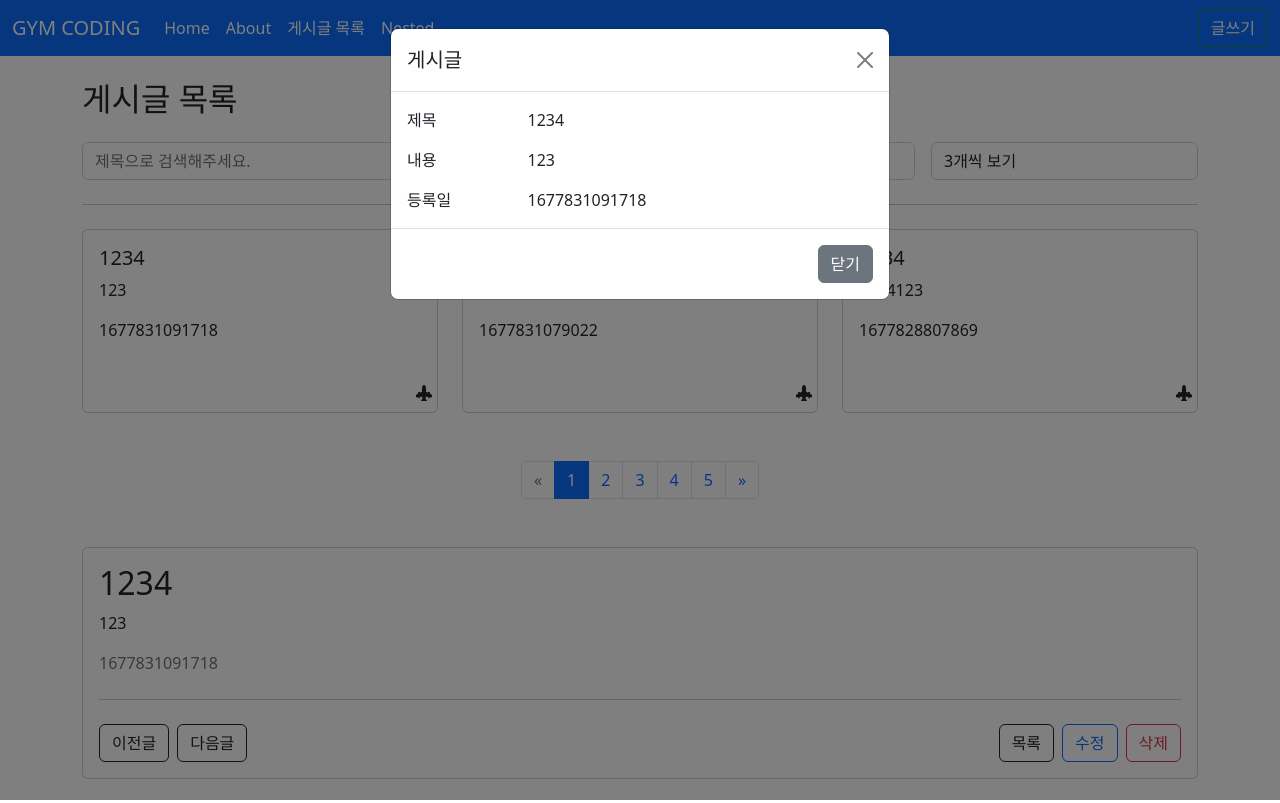
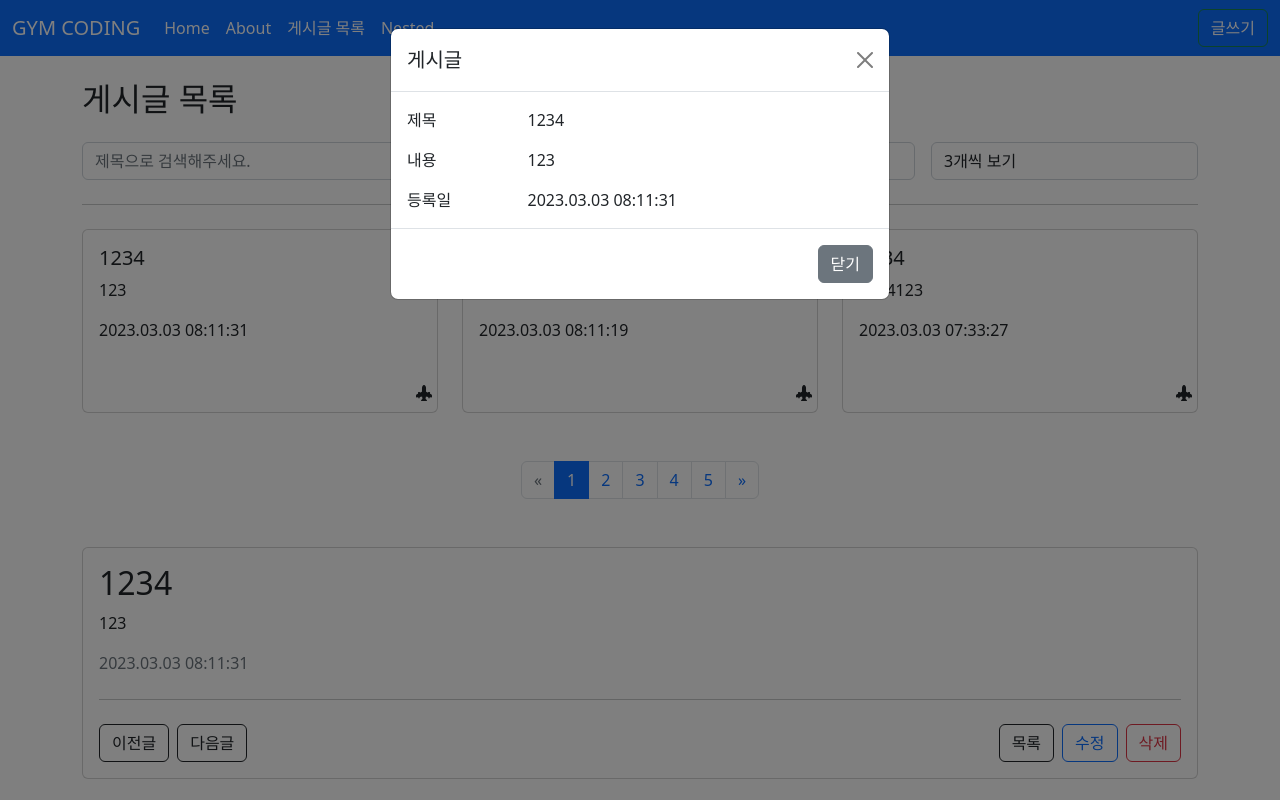
Before and after one commit to DSeung001/learn-vue, a Vue app in the folder vue3-posts/: page /posts in a window 1280 px wide. Both pictures are taken after a click on the button 424 px from the left and 393 px from the top of the page. Built offline with nearby package versions, Linux system fonts and the light colour scheme; data requests are answered from the project's data file.

Commit message:
dayks 플러그인 등록

```diff
--- a/vue3-posts/package.json
+++ b/vue3-posts/package.json
@@ -15,6 +15,7 @@
     "axios": "^1.3.4",
     "bootstrap": "^5.2.3",
     "bootstrap-icons": "^1.10.3",
+    "dayjs": "^1.11.7",
     "vue": "^3.2.47",
     "vue-router": "^4.1.6"
   },
--- a/vue3-posts/src/components/posts/PostItem.vue
+++ b/vue3-posts/src/components/posts/PostItem.vue
@@ -5,7 +5,7 @@
       {{ content }}
     </p>
     <p class="test-muted">
-      {{ createdAt }}
+      {{ createdDate }}
     </p>
     <template #footer>
       <div class="d-flex flex-row-reverse">
@@ -18,7 +18,9 @@
 </template>
 
 <script setup>
-defineProps({
+import { computed, inject } from 'vue';
+
+const props = defineProps({
   title: {
     type: String,
     required: true,
@@ -32,6 +34,10 @@ defineProps({
 });
 
 defineEmits(['modal']);
+const dayjs = inject('dayjs');
+const createdDate = computed(() =>
+  dayjs(props.createdAt).format('YYYY.MM.DD HH:mm:ss'),
+);
 </script>
 
 <style scoped></style>
--- a/vue3-posts/src/components/posts/PostModal.vue
+++ b/vue3-posts/src/components/posts/PostModal.vue
@@ -7,7 +7,9 @@
         <div class="col-3">내용</div>
         <div class="col-9">{{ content }}</div>
         <div class="col-3">등록일</div>
-        <div class="col-9">{{ createdAt }}</div>
+        <div class="col-9">
+          {{ $dayjs(createdAt).format('YYYY.MM.DD HH:mm:ss') }}
+        </div>
       </div>
     </template>
 
--- a/vue3-posts/src/main.js
+++ b/vue3-posts/src/main.js
@@ -9,6 +9,7 @@ import globalComponents from '@/plugins/global-components';
 import 'bootstrap/dist/js/bootstrap.js';
 import person from '@/plugins/person';
 import globalDirectives from '@/plugins/global-directives';
+import dayjs from '@/plugins/dayjs';
 // import focus from '@/directives/focus';
 
 const app = createApp(App);
@@ -20,6 +21,7 @@ app.use(person, { name: '홍길동' });
 app.use(globalComponents);
 app.use(globalDirectives);
 // app.directive('focus', focus);
+app.use(dayjs);
 app.mount('#app');
 
 /*
--- /dev/null
+++ b/vue3-posts/src/plugins/dayjs.js
@@ -0,0 +1,8 @@
+import dayjs from 'dayjs';
+
+export default {
+  install(app) {
+    app.config.globalProperties.$dayjs = dayjs;
+    app.provide('dayjs', dayjs);
+  },
+};
--- a/vue3-posts/src/views/posts/PostDetailView.vue
+++ b/vue3-posts/src/views/posts/PostDetailView.vue
@@ -5,27 +5,21 @@
       {{ post.content }}
     </p>
     <p class="text-muted">
-      {{ post.createdAt }}
+      {{ $dayjs(post.createdAt).format('YYYY.MM.DD HH:mm:ss') }}
     </p>
     <hr class="my-4" />
     <div class="row g-2">
       <div class="col-auto">
-        <button class="btn btn-outline-dark">
-          이전글
-        </button>
+        <button class="btn btn-outline-dark">이전글</button>
       </div>
       <div class="col-auto">
-        <button class="btn btn-outline-dark">
-          다음글
-        </button>
+        <button class="btn btn-outline-dark">다음글</button>
       </div>
 
       <div class="col-auto me-auto" />
 
       <div class="col-auto">
-        <button class="btn btn-outline-dark" @click="goListPage">
-          목록
-        </button>
+        <button class="btn btn-outline-dark" @click="goListPage">목록</button>
       </div>
       <div class="col-auto">
         <button class="btn btn-outline-primary" @click="goEditPage">
@@ -33,21 +27,19 @@
         </button>
       </div>
       <div class="col-auto">
-        <button class="btn btn-outline-danger" @click="remove">
-          삭제
-        </button>
+        <button class="btn btn-outline-danger" @click="remove">삭제</button>
       </div>
     </div>
   </div>
 </template>
 
 <script setup>
-import { useRouter } from "vue-router";
-import { getPostById, deletePost } from "@/api/posts";
-import { ref } from "vue";
+import { useRouter } from 'vue-router';
+import { getPostById, deletePost } from '@/api/posts';
+import { ref } from 'vue';
 
 const props = defineProps({
-  id: [String, Number]
+  id: [String, Number],
 });
 
 const router = useRouter();
@@ -68,7 +60,7 @@ const router = useRouter();
 const post = ref({
   title: null,
   content: null,
-  createdAt: null
+  createdAt: null,
 });
 
 const fetchPost = async () => {
@@ -89,19 +81,18 @@ const setPost = ({ title, content, createdAt }) => {
 fetchPost();
 const remove = async () => {
   try {
-    if (confirm("삭제하시겠습니까?") == false) {
+    if (confirm('삭제하시겠습니까?') == false) {
       return;
     }
     await deletePost(props.id);
-    router.push({ name: "PostList" });
+    router.push({ name: 'PostList' });
   } catch (error) {
     console.log(error);
   }
 };
-const goListPage = () => router.push({ name: "PostList" });
+const goListPage = () => router.push({ name: 'PostList' });
 const goEditPage = () =>
-  router.push({ name: "PostEdit", params: { id: props.id } });
-
+  router.push({ name: 'PostEdit', params: { id: props.id } });
 </script>
 
 <style scoped></style>
```
Also changed, not shown: 1 other file (tests, documents, lock files or other folders). Lines whose indentation alone changed are shown as unchanged.
